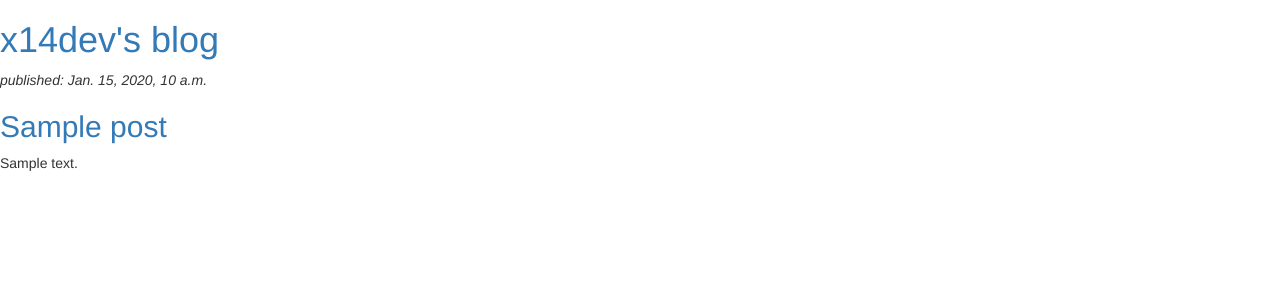
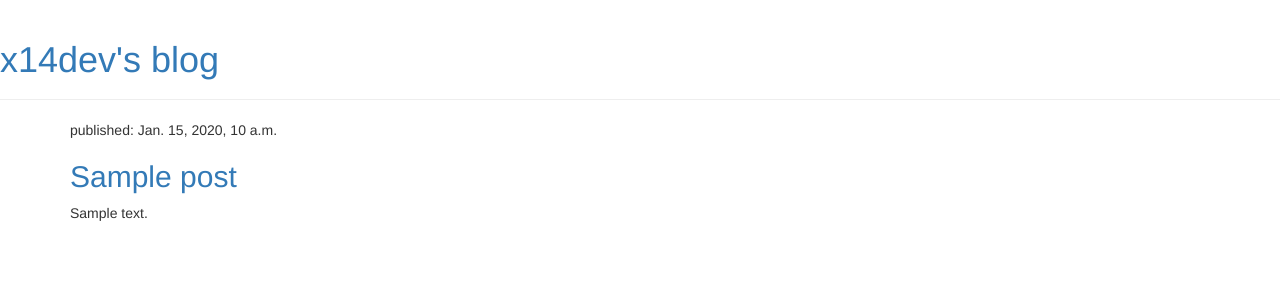
Before and after one commit to kindledinterest20/my-first-blog, a Django app: page / in a window 1280 px wide. Shown: the top 300 px of the page. Run offline with Django 3.2, Linux system fonts and the light colour scheme; tables that the repository leaves empty hold one stand-in row (values such as "Sample post"); some libraries are stand-ins or nearby versions.

Commit message:
added css to the posts page

```diff
--- a/blog/templates/blog/post_list.html
+++ b/blog/templates/blog/post_list.html
@@ -1,19 +1,35 @@
+{% load static %}
+<!-- the line above tells the html file to load the static files -->
 <html>
+
 <head>
     <title>x14dev's blog</title>
     <link rel="stylesheet" href="//maxcdn.bootstrapcdn.com/bootstrap/3.2.0/css/bootstrap.min.css">
     <link rel="stylesheet" href="//maxcdn.bootstrapcdn.com/bootstrap/3.2.0/css/bootstrap-theme.min.css">
+    <link href="https://fonts.googleapis.com/css2?family=Nerko+One&display=swap" rel="stylesheet">
+    <link rel="stylesheet" href="{% static 'css/blog.css' %}">
+    <!-- the line above tells this html page to load the static css file of the blog -->
 </head>
+
 <body>
-        <div>
+    <div class="page-header">
         <h1><a href="/">x14dev's blog</a></h1>
     </div>
+    <div class="content container">
+        <div class="row">
+            <div class="col-md-8">
                 {% for post in posts %}
-    		<div>
-        		<p> <em> published: {{ post.published_date }}</em></p>
+                <div class="post">
+                    <div class="date">
+                        <p>published: {{ post.published_date }}</p>
+                    </div>
                     <h2><a href="">{{ post.title }}</a></h2>
                     <p>{{ post.text|linebreaksbr }}</p>
                 </div>
                 {% endfor %}
+            </div>
+        </div>
+    </div>
 </body>
+
 </html>
```
Lines whose indentation alone changed are shown as unchanged.
